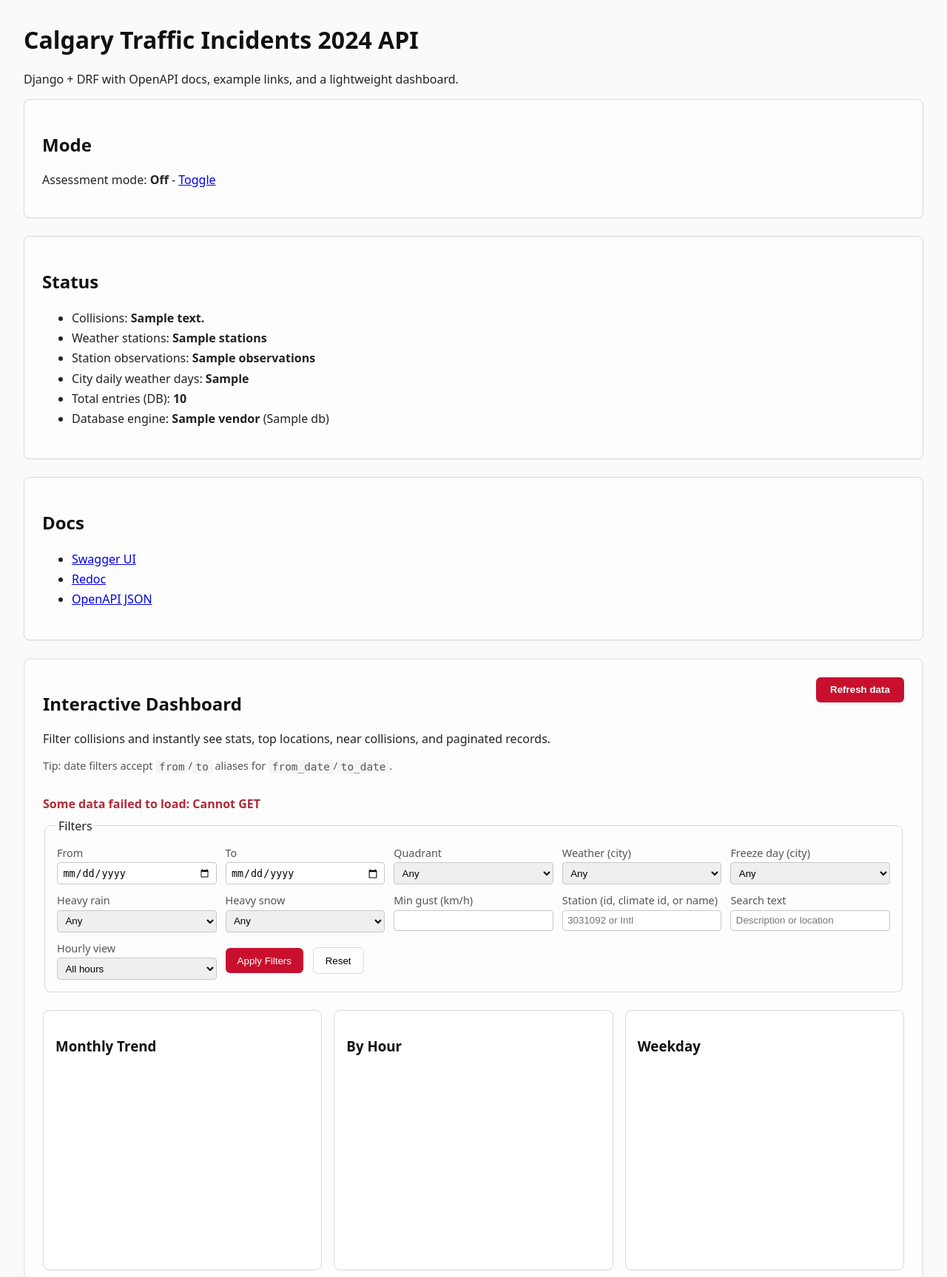
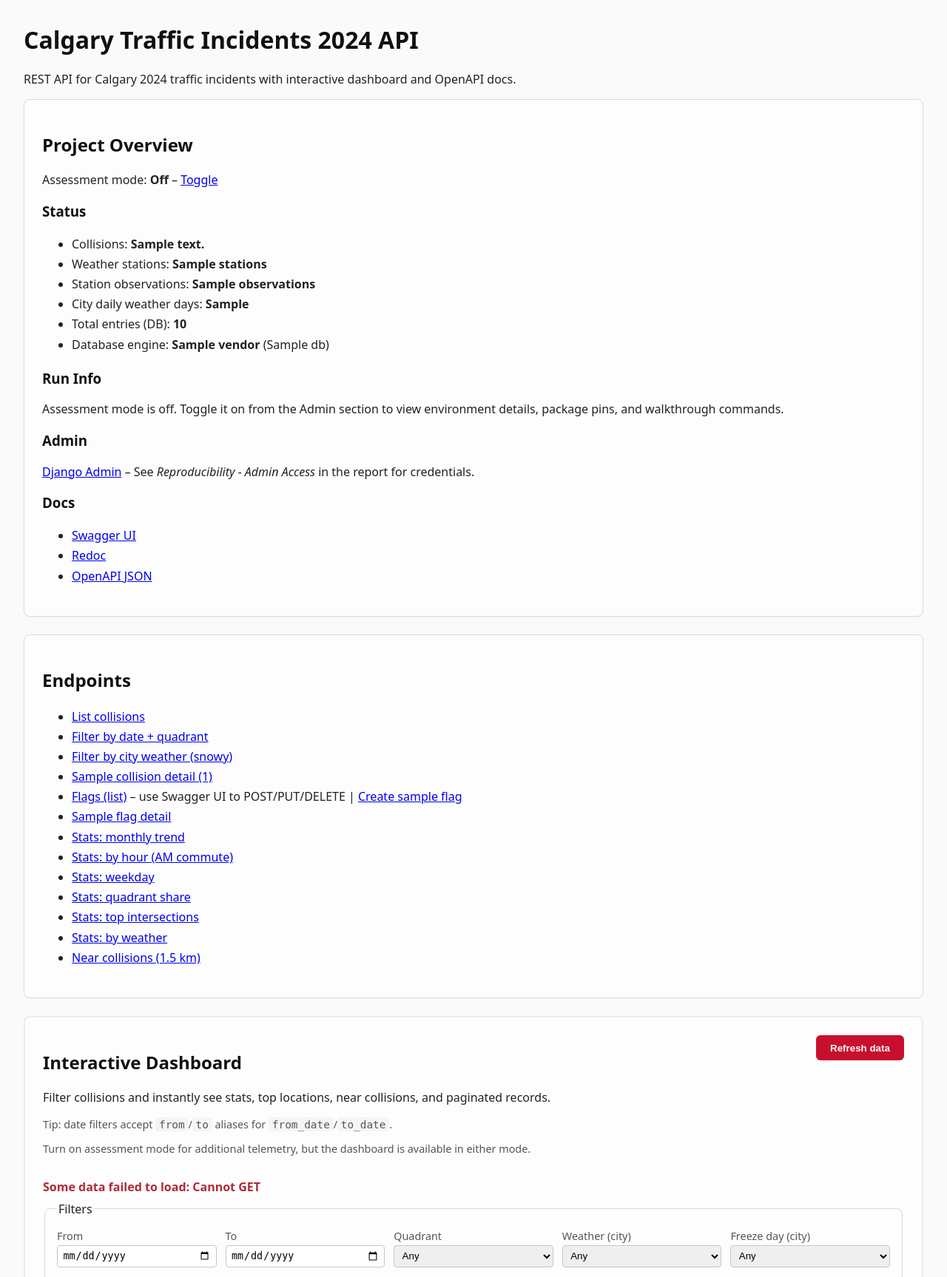
Before and after one commit to blob451/calgary-traffic-incidents-2024-api, a Django app: template templates/index.html in a window 1280 px wide. Shown: the top 1727 px of the page at 74% size. Run offline with Django 5.2, Linux system fonts and the light colour scheme; the template is opened without the code that fills it: most values are stand-ins (such as "Sample title", 1, 10 or a date in 2020); a map, chart or similar area stays blank; parts of the project's set-up code (start-up, migrations or seed data) failed here and were passed over.

Commit message:
Stage 13: Homepage Rework
  - Combine Status, Admin, Docs, and Run Info into a single “Project Overview” panel
  - Update header tagline to: “REST API for Calgary 2024 traffic incidents with
  interactive dashboard and OpenAPI docs.”
  - Harden Chart.js loading: add CDN onerror fallback to local static asset
  - Remove unused admin credentials from the index context (no sensitive data in
  templates)

```diff
--- a/api/views.py
+++ b/api/views.py
@@ -145,9 +145,6 @@ def index(request: HttpRequest) -> HttpResponse:
         'sample_collision_id': sample_collision_id,
         'assessment': assessment,
         'runinfo': _gather_run_info() if assessment else None,
-        # Always include admin creds if provided via env so graders can see them
-        'admin_user': os.environ.get('ADMIN_USERNAME'),
-        'admin_pass': os.environ.get('ADMIN_PASSWORD'),
         'db': db_info,
         'packages': packages,
         'flag_detail_id': flag_id,
--- a/templates/index.html
+++ b/templates/index.html
@@ -5,7 +5,7 @@
     <meta charset="utf-8" />
     <meta name="viewport" content="width=device-width, initial-scale=1" />
     <title>Calgary Traffic Incidents 2024 API</title>
-    <link rel="stylesheet" href="{% static 'dashboard.css' %}">
+    <link rel="stylesheet" href="{% static 'dashboard.css' %}" />
     <style>
       body { font-family: system-ui, Arial, sans-serif; margin: 2rem; }
       header { margin-bottom: 1rem; }
@@ -18,31 +18,21 @@
       integrity="sha384-vsrfeLOOY6KuIYKDlmVH5UiBmgIdB1oEf7p01YgWHuqmOHfZr374+odEv96n9tNC"
       crossorigin="anonymous"
       referrerpolicy="no-referrer"
+      onerror="this.onerror=null;this.remove();var f=document.createElement('script');f.defer=true;f.src='{% static 'chart.umd.min.js' %}';document.head.appendChild(f);"
     ></script>
-    <script>
-      window.addEventListener('load', function () {
-        if (!window.Chart) {
-          var fallback = document.createElement('script');
-          fallback.src = "{% static 'chart.umd.min.js' %}";
-          document.head.appendChild(fallback);
-        }
-      });
-    </script>
     <script defer src="{% static 'dashboard.js' %}"></script>
   </head>
   <body>
     <header>
       <h1>Calgary Traffic Incidents 2024 API</h1>
-      <p>Django + DRF with OpenAPI docs, example links, and a lightweight dashboard.</p>
+      <p>REST API for Calgary 2024 traffic incidents with interactive dashboard and OpenAPI docs.</p>
     </header>
 
     <section class="panel">
-      <h2>Mode</h2>
-      <p>Assessment mode: <strong>{% if assessment %}On{% else %}Off{% endif %}</strong> - <a href="/assessment/toggle">Toggle</a></p>
-    </section>
+      <h2>Project Overview</h2>
+      <p>Assessment mode: <strong>{% if assessment %}On{% else %}Off{% endif %}</strong> – <a href="/assessment/toggle">Toggle</a></p>
 
-    <section class="panel">
-      <h2>Status</h2>
+      <h3>Status</h3>
       <ul>
         <li>Collisions: <strong>{{ counts.collisions }}</strong></li>
         <li>Weather stations: <strong>{{ counts.stations }}</strong></li>
@@ -53,14 +43,92 @@
         <li>Database engine: <strong>{{ db.vendor }}</strong> ({{ db.name }})</li>
         {% endif %}
       </ul>
-    </section>
 
-    <section class="panel">
-      <h2>Docs</h2>
+      <h3>Run Info</h3>
+      {% if assessment %}
+      <ul>
+        <li>OS: <strong>{{ runinfo.os }}</strong></li>
+        <li>Python: <strong>{{ runinfo.python }}</strong></li>
+        <li>Django: <strong>{{ runinfo.django }}</strong></li>
+        <li>DRF: <strong>{{ runinfo.drf }}</strong></li>
+        <li>OpenAPI JSON: <a href="/api/schema/">/api/schema/</a></li>
+      </ul>
+      <details>
+        <summary>Commands (seed/tests)</summary>
+        <pre>python manage.py seed
+pytest -q</pre>
+      </details>
+      {% if packages %}
+      <details>
+        <summary>Key packages</summary>
+        <ul>
+          {% for p in packages %}
+          <li><code>{{ p.name }}</code>{% if p.version %}=={{ p.version }}{% endif %}</li>
+          {% endfor %}
+        </ul>
+      </details>
+      {% endif %}
+      <details>
+        <summary>How to run from zip</summary>
+        <pre>python -m venv .venv
+./.venv/Scripts/Activate.ps1
+pip install -U pip
+pip install -r requirements.txt
+python manage.py migrate
+python manage.py load_weather --dir Data/
+python manage.py load_collisions --csv Data/Traffic_Incidents_*.csv
+python manage.py build_city_weather
+python manage.py runserver 127.0.0.1:8000</pre>
+      </details>
+      <details>
+        <summary>Testing & cURL snippets</summary>
+        <pre>pytest -q
+
+# Create flag
+curl -s -X POST http://127.0.0.1:8000/api/v1/flags/ \
+  -H "Content-Type: application/json" \
+  -d '{"collision":"<collision_id>","note":"hazard"}'
+
+# Update flag
+curl -s -X PATCH http://127.0.0.1:8000/api/v1/flags/<id>/ \
+  -H "Content-Type: application/json" \
+  -d '{"note":"updated note"}'
+
+# Delete flag
+curl -s -X DELETE http://127.0.0.1:8000/api/v1/flags/<id>/</pre>
+      </details>
+      {% else %}
+      <p>Assessment mode is off. Toggle it on from the Admin section to view environment details, package pins, and walkthrough commands.</p>
+      {% endif %}
+
+      <h3>Admin</h3>
+      <p><a href="/admin/">Django Admin</a> – See <em>Reproducibility - Admin Access</em> in the report for credentials.</p>
+          <h3>Docs</h3>
       <ul>
         <li><a href="/docs/">Swagger UI</a></li>
         <li><a href="/redoc/">Redoc</a></li>
         <li><a href="/api/schema/">OpenAPI JSON</a></li>
+      </ul>
+    </section>
+
+    <section class="panel">
+      <h2>Endpoints</h2>
+      <ul>
+        <li><a href="/api/v1/collisions">List collisions</a></li>
+        <li><a href="/api/v1/collisions?from_date=2024-01-01&amp;to_date=2024-12-31&amp;quadrant=NE">Filter by date + quadrant</a></li>
+        <li><a href="/api/v1/collisions?weather_day_city=snowy">Filter by city weather (snowy)</a></li>
+        {% if sample_collision_id %}
+        <li><a href="/api/v1/collisions/{{ sample_collision_id }}/">Sample collision detail ({{ sample_collision_id }})</a></li>
+        {% endif %}
+        <li><a href="/api/v1/flags">Flags (list)</a> – use Swagger UI to POST/PUT/DELETE | <a href="/assessment/create-sample-flag">Create sample flag</a></li>
+        {% if flag_detail_id %}<li><a href="/api/v1/flags/{{ flag_detail_id }}/">Sample flag detail</a></li>{% endif %}
+        <li><a href="/api/v1/stats/monthly-trend">Stats: monthly trend</a></li>
+        <li><a href="/api/v1/stats/by-hour?commute=am">Stats: by hour (AM commute)</a></li>
+        <li><a href="/api/v1/stats/weekday">Stats: weekday</a></li>
+        <li><a href="/api/v1/stats/quadrant-share">Stats: quadrant share</a></li>
+        <li><a href="/api/v1/stats/top-intersections?limit=10">Stats: top intersections</a></li>
+        <li><a href="/api/v1/stats/by-weather">Stats: by weather</a></li>
+        <li><a href="/api/v1/collisions/near?lat=51.045&amp;lon=-114.06&amp;radius_km=1.5">Near collisions (1.5 km)</a></li>
       </ul>
     </section>
 
@@ -70,6 +138,9 @@
           <h2>Interactive Dashboard</h2>
           <p>Filter collisions and instantly see stats, top locations, near collisions, and paginated records.</p>
           <p class="hint">Tip: date filters accept <code>from</code>/<code>to</code> aliases for <code>from_date</code>/<code>to_date</code>.</p>
+          {% if not assessment %}
+          <p class="hint">Turn on assessment mode for additional telemetry, but the dashboard is available in either mode.</p>
+          {% endif %}
         </div>
         <div class="dashboard-actions">
           <button type="button" id="refresh-dashboard">Refresh data</button>
@@ -246,7 +317,7 @@
               </tbody>
             </table>
           </div>
-          <p id="collisions-hint" aria-live="polite">Select a row to view detail & flag actions.</p>
+          <p id="collisions-hint" aria-live="polite">Select a row to view detail &amp; flag actions.</p>
         </article>
       </div>
 
@@ -305,102 +376,5 @@
         </div>
       </article>
     </section>
-
-    <section class="panel">
-      <h2>Example Endpoints</h2>
-      <p style="color:#555">Tip: date filters accept <code>from</code> and <code>to</code> aliases for <code>from_date</code>/<code>to_date</code>.</p>
-      <p style="color:#666">Note: collision IDs are strings from the source CSV (not sequential integers).</p>
-      <ul>
-        <li><a href="/api/v1/collisions">List collisions</a></li>
-        <li><a href="/api/v1/collisions?from_date=2024-01-01&to_date=2024-12-31&quadrant=NE">Filter by date + quadrant</a></li>
-        <li><a href="/api/v1/collisions?weather_day_city=snowy">Filter by city weather (snowy)</a></li>
-        {% if sample_collision_id %}
-        <li><a href="/api/v1/collisions/{{ sample_collision_id }}/">Sample collision detail ({{ sample_collision_id }})</a></li>
-        {% endif %}
-        <li><a href="/api/v1/flags">Flags (list)</a> - use Swagger UI to POST/PUT/DELETE | <a href="/assessment/create-sample-flag">Create sample flag</a></li>
-        {% if flag_detail_id %}<li><a href="/api/v1/flags/{{ flag_detail_id }}/">Sample flag detail</a></li>{% endif %}
-        <li><a href="/api/v1/stats/monthly-trend">Stats: monthly trend</a></li>
-        <li><a href="/api/v1/stats/by-hour?commute=am">Stats: by hour (AM commute)</a></li>
-        <li><a href="/api/v1/stats/weekday">Stats: weekday</a></li>
-        <li><a href="/api/v1/stats/quadrant-share">Stats: quadrant share</a></li>
-        <li><a href="/api/v1/stats/top-intersections?limit=10">Stats: top intersections</a></li>
-        <li><a href="/api/v1/stats/by-weather">Stats: by weather</a></li>
-        <li><a href="/api/v1/collisions/near?lat=51.045&lon=-114.06&radius_km=1.5">Near collisions (1.5 km)</a></li>
-      </ul>
-    </section>
-
-    <section class="panel">
-      <h2>Testing</h2>
-      <details>
-        <summary>How to run tests</summary>
-        <pre>pytest -q</pre>
-      </details>
-      <details>
-        <summary>cURL examples (Flags CRUD)</summary>
-        <pre># Create a flag (replace &lt;collision_id&gt;)
-curl -s -X POST http://127.0.0.1:8000/api/v1/flags/ \
-  -H "Content-Type: application/json" \
-  -d '{"collision":"&lt;collision_id&gt;","note":"hazard present"}'
-
-# Update the flag note (replace &lt;id&gt;)
-curl -s -X PATCH http://127.0.0.1:8000/api/v1/flags/&lt;id&gt;/ \
-  -H "Content-Type: application/json" \
-  -d '{"note":"updated note"}'
-
-# Delete the flag
-curl -s -X DELETE http://127.0.0.1:8000/api/v1/flags/&lt;id&gt;/</pre>
-      </details>
-    </section>
-
-    {% if assessment %}
-    <section class="panel">
-      <h2>Run Info</h2>
-      <ul>
-        <li>OS: <strong>{{ runinfo.os }}</strong></li>
-        <li>Python: <strong>{{ runinfo.python }}</strong></li>
-        <li>Django: <strong>{{ runinfo.django }}</strong></li>
-        <li>DRF: <strong>{{ runinfo.drf }}</strong></li>
-        <li>OpenAPI JSON: <a href="/api/schema/">/api/schema/</a></li>
-      </ul>
-      <details>
-        <summary>Commands (seed/tests)</summary>
-        <pre>python manage.py seed
-pytest -q</pre>
-      </details>
-      {% if packages %}
-      <details>
-        <summary>Key packages</summary>
-        <ul>
-          {% for p in packages %}
-          <li><code>{{ p.name }}</code>{% if p.version %}=={{ p.version }}{% endif %}</li>
-          {% endfor %}
-        </ul>
-      </details>
-      {% endif %}
-      <details>
-        <summary>How to run from zip</summary>
-        <pre>python -m venv .venv
-./.venv/Scripts/Activate.ps1
-pip install -U pip
-pip install -r requirements.txt
-python manage.py migrate
-python manage.py load_weather --dir Data/
-python manage.py load_collisions --csv Data/Traffic_Incidents_*.csv
-python manage.py build_city_weather
-python manage.py runserver 127.0.0.1:8000</pre>
-      </details>
-    </section>
-    {% endif %}
-
-    {% if assessment %}
-    <section class="panel">
-      <h2>Admin</h2>
-      <p><a href="/admin/">Django Admin</a> - use the credentials below (or see the report).</p>
-      <ul>
-        <li>Admin username: <strong>{{ admin_user|default:"admin" }}</strong></li>
-        <li>Admin password: <strong>{{ admin_pass|default:"cm3035" }}</strong></li>
-      </ul>
-    </section>
-    {% endif %}
   </body>
 </html>
```
